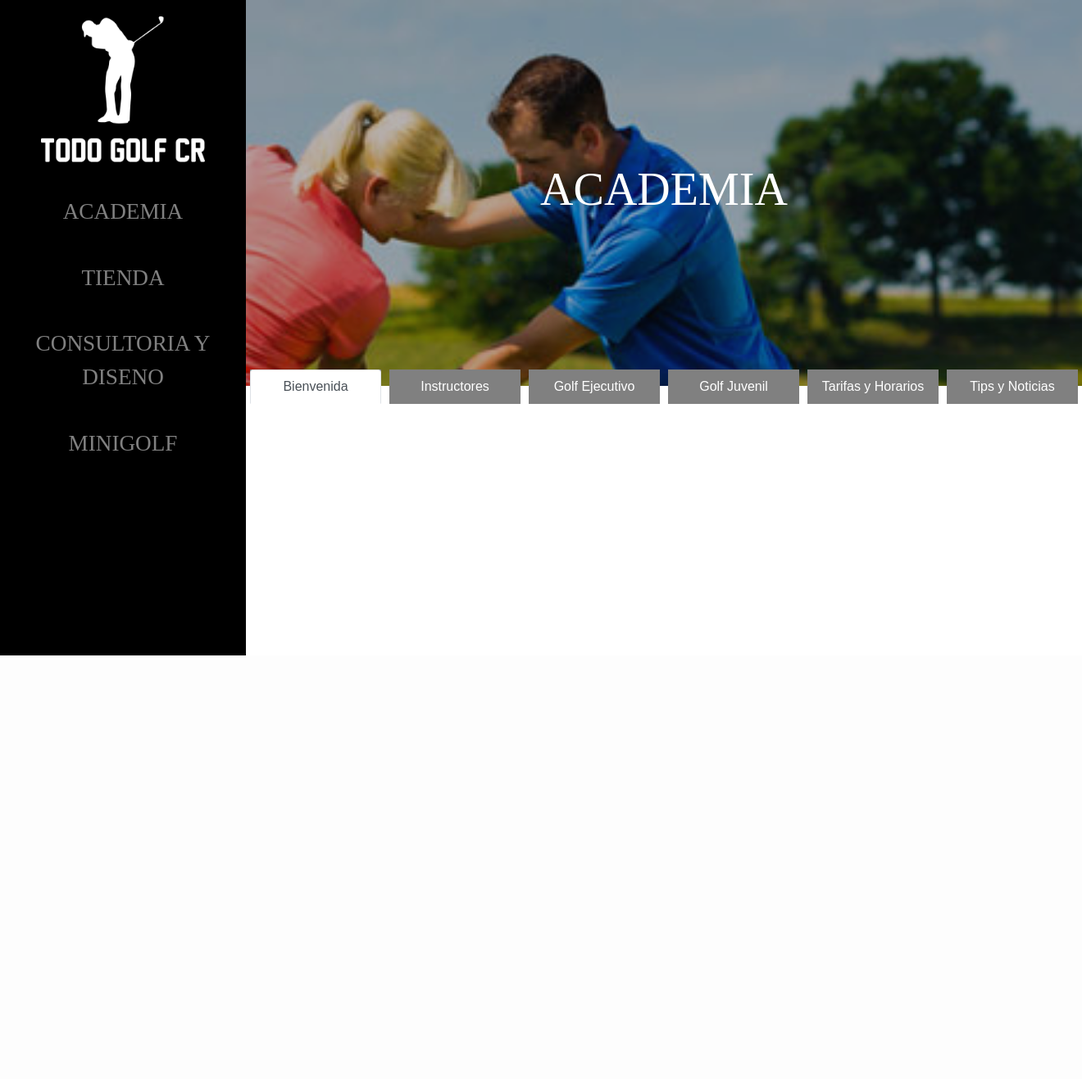
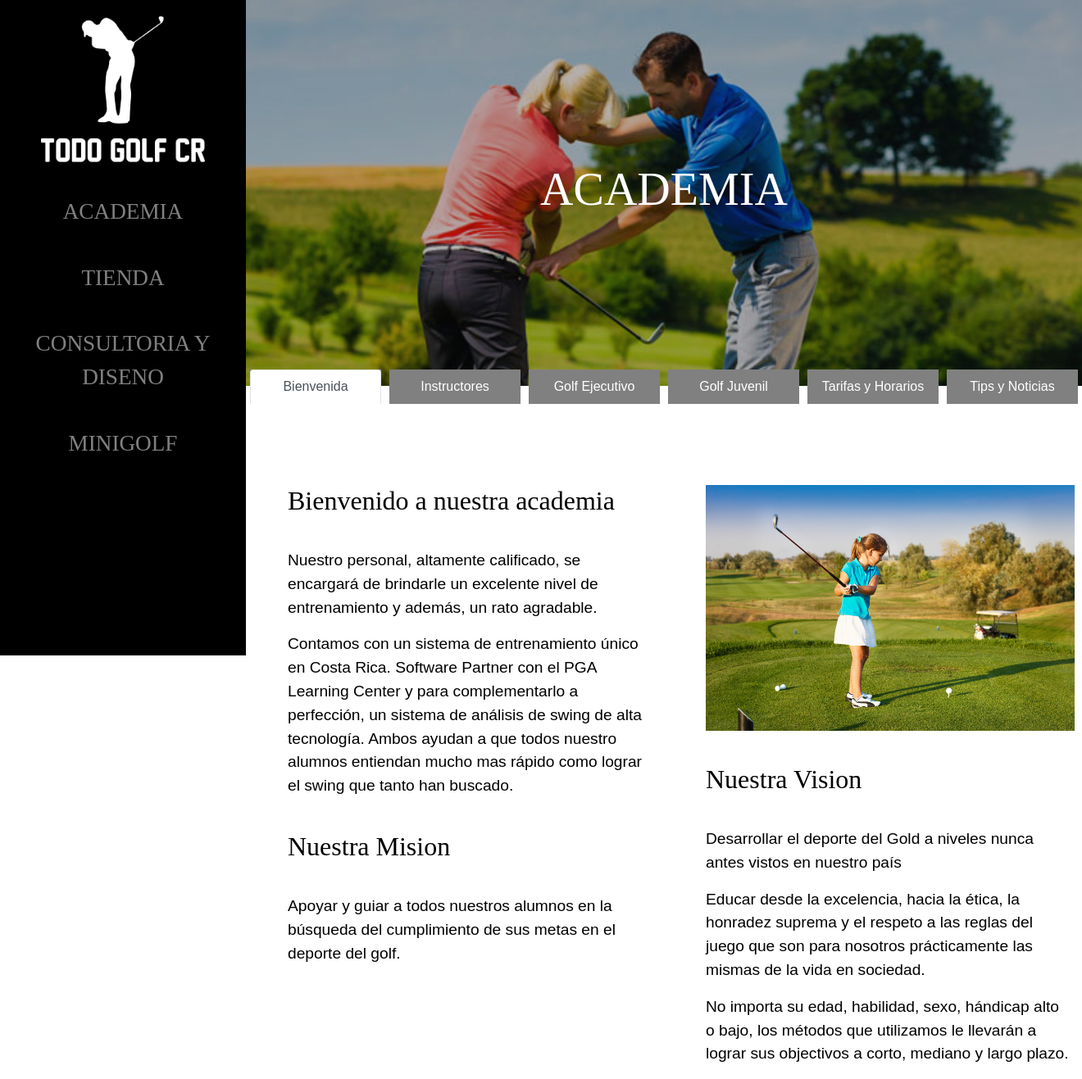
Before and after one commit to gab56/todogolfweb, a PHP site: page /academia.html in a window 1320 px wide. Shown: the whole page at 82% size. Before the commit the page ends 800 px from the top, so only its background shows below. Run offline with PHP 8.4, Linux system fonts and the light colour scheme; some libraries are stand-ins or nearby versions; some web fonts are replaced.

Commit message:
Bienvenida view created

```diff
--- a/academia.html
+++ b/academia.html
@@ -63,7 +63,32 @@
               </li>
             </ul>
             <div class="tab-content" id="myTabContent">
-              <div class="tab-pane fade show active" id="home" role="tabpanel" aria-labelledby="home-tab"></div>
+              <div class="tab-pane fade show active" id="home" role="tabpanel" aria-labelledby="home-tab">
+                <div class="row">
+                  <div class="col-lg-6 col-md-6 col-sm-12 text-area">
+                    <h1>Bienvenido a nuestra academia</h1>
+                    <p>Nuestro personal, altamente calificado, se encargará de brindarle un excelente nivel de
+                      entrenamiento y además, un rato agradable.</p>
+                    <p>Contamos con un sistema de entrenamiento único en Costa Rica. Software Partner con el PGA Learning Center
+                      y para complementarlo a perfección, un sistema de análisis de swing de alta tecnología.
+                      Ambos ayudan a que todos nuestro alumnos entiendan mucho mas rápido como lograr el swing que tanto han buscado.
+                    </p>
+                    <h1>Nuestra Mision</h1>
+                    <p>Apoyar y guiar a todos nuestros alumnos en la búsqueda del cumplimiento de sus metas en el deporte del golf.</p>
+                  </div>
+                  <div class="col-lg-6 col-md-6 col-sm-12 text-area">
+                    <img class="img" src="images/girl-golfing.jpg">
+                    <h1>Nuestra Vision</h1>
+                    <p>Desarrollar el deporte del Gold a niveles nunca antes vistos en nuestro país</p>
+                    <p>Educar desde la excelencia, hacia la ética, la honradez suprema y el respeto a las reglas del juego que son
+                      para nosotros prácticamente las mismas de la vida en sociedad.</p>
+                    <p>No importa su edad, habilidad, sexo, hándicap alto o bajo, los métodos que utilizamos le llevarán a lograr sus objectivos a corto,
+                      mediano y largo plazo.
+                    </p>
+                    </p>
+                  </div>
+                </div>
+              </div>
               <div class="tab-pane fade" id="teachers" role="tabpanel" aria-labelledby="teachers-tab"></div>
               <div class="tab-pane fade" id="executive-golf" role="tabpanel" aria-labelledby="executive-golf-tab"></div>
               <div class="tab-pane fade" id="youth-golf" role="tabpanel" aria-labelledby="youth-golf-tab"></div>
--- a/css/main.css
+++ b/css/main.css
@@ -46,6 +46,26 @@ body {
   margin-right: 15%;
   padding: 2em;
   text-align: center;
+}
+
+.text-area {
+  padding-left: 5%;
+}
+
+.text-area img {
+  width: 450px;
+  margin-top: 40px;
+}
+
+.text-area p {
+  font-size: 1.2em;
+}
+
+.text-area h1 {
+  font-family: 'New Athletic M54';
+  font-size: 2em;
+  margin-bottom: 40px;
+  margin-top: 40px;
 }
 
 .description h1 {
@@ -132,6 +152,7 @@ figcaption {
 }
 
 .nav-tabs {
+  margin-bottom: 60px;
   border-bottom: 0px !important;
 }
 
```
Also changed, not shown: images/girl-golfing.jpg (added).
